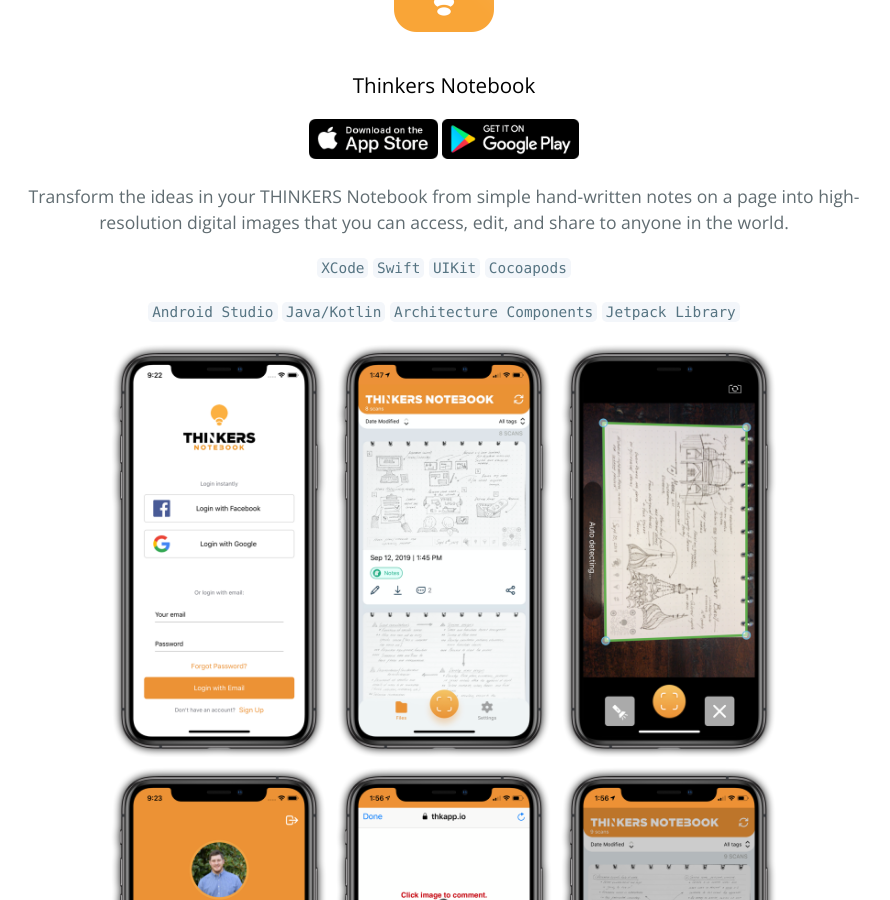
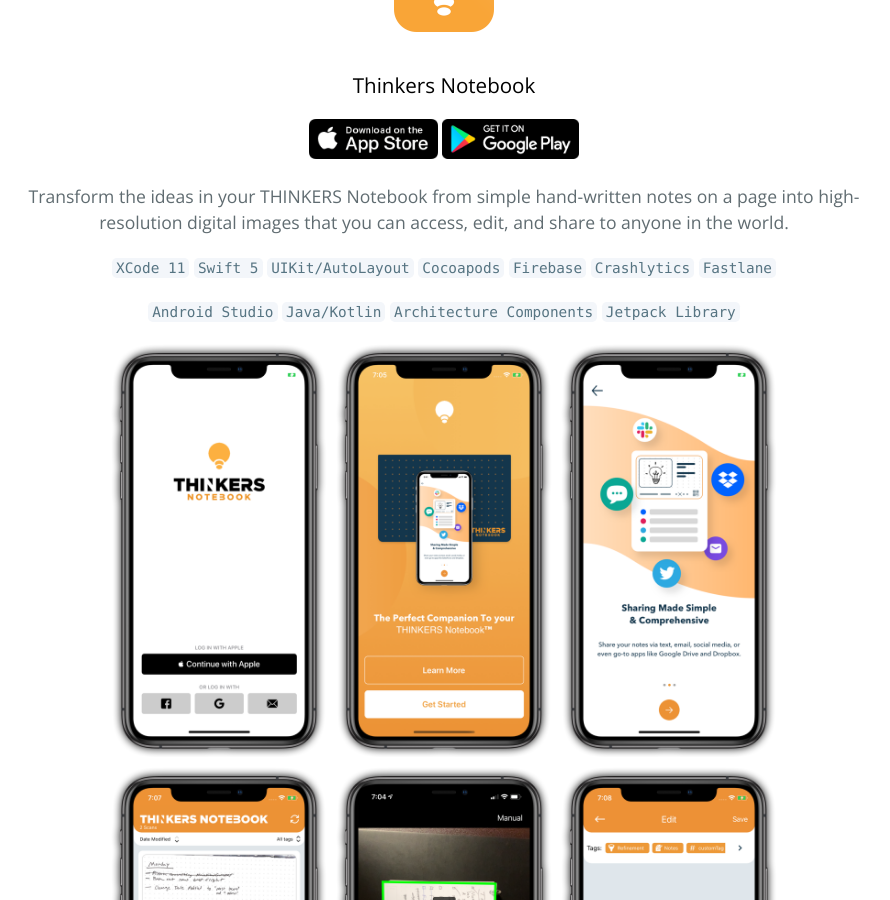
Before and after one commit to Daniel-Reiling/Daniel-Reiling.github.io, a Jekyll site: the page built from index.md, in a window 1280 px wide and 900 px high, scrolled down 768 px. Shown: the whole window, without its empty margins (196-1086 px from the left). Built offline with Jekyll 4.4.1, drawn with Linux system fonts in a browser that asks for light colours.

Commit message:
Updated thinkers screenshots

```diff
--- a/index.md
+++ b/index.md
@@ -54,10 +54,13 @@ Hey there, I’m Daniel, an Mobile Developer from Dallas, TX. I specialize in na
 	Transform the ideas in your THINKERS Notebook from simple hand-written notes on a page into high-resolution digital images that you can access, edit, and share to anyone in the world.
 </p>
 <p align="center">
-	<code>XCode</code>
-	<code>Swift</code>
-	<code>UIKit</code>
+	<code>XCode 11</code>
+	<code>Swift 5</code>
+	<code>UIKit/AutoLayout</code>
 	<code>Cocoapods</code>
+	<code>Firebase</code>
+	<code>Crashlytics</code>
+	<code>Fastlane</code>
 </p>
 <p align="center">
 	<code>Android Studio</code>
@@ -72,6 +75,9 @@ Hey there, I’m Daniel, an Mobile Developer from Dallas, TX. I specialize in na
 	<img src="/images/thinkers/thinkers_4.png" alt="Screenshot" width="220" height="417">
 	<img src="/images/thinkers/thinkers_5.png" alt="Screenshot" width="220" height="417">
 	<img src="/images/thinkers/thinkers_6.png" alt="Screenshot" width="220" height="417">
+	<img src="/images/thinkers/thinkers_7.png" alt="Screenshot" width="220" height="417">
+	<img src="/images/thinkers/thinkers_8.png" alt="Screenshot" width="220" height="417">
+	<img src="/images/thinkers/thinkers_9.png" alt="Screenshot" width="220" height="417">
 </p>
 
 
```
Also changed, not shown: images/thinkers/thinkers_1.png, images/thinkers/thinkers_2.png, images/thinkers/thinkers_3.png, images/thinkers/thinkers_4.png, images/thinkers/thinkers_5.png, images/thinkers/thinkers_6.png, images/thinkers/thinkers_7.png (added), images/thinkers/thinkers_8.png (added), images/thinkers/thinkers_9.png (added), 3 other files.
